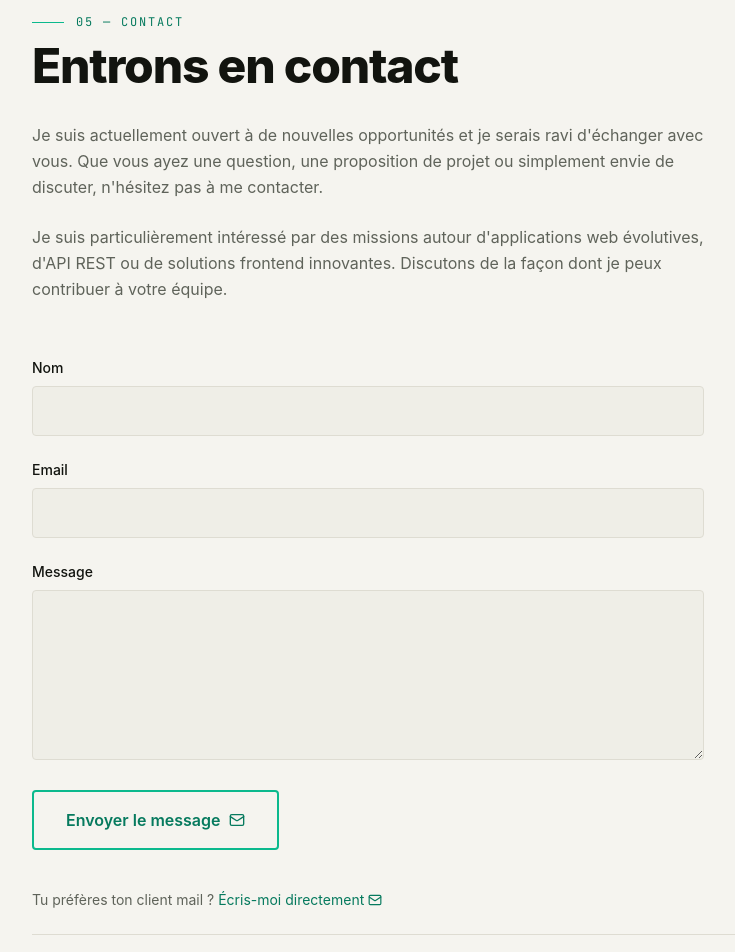
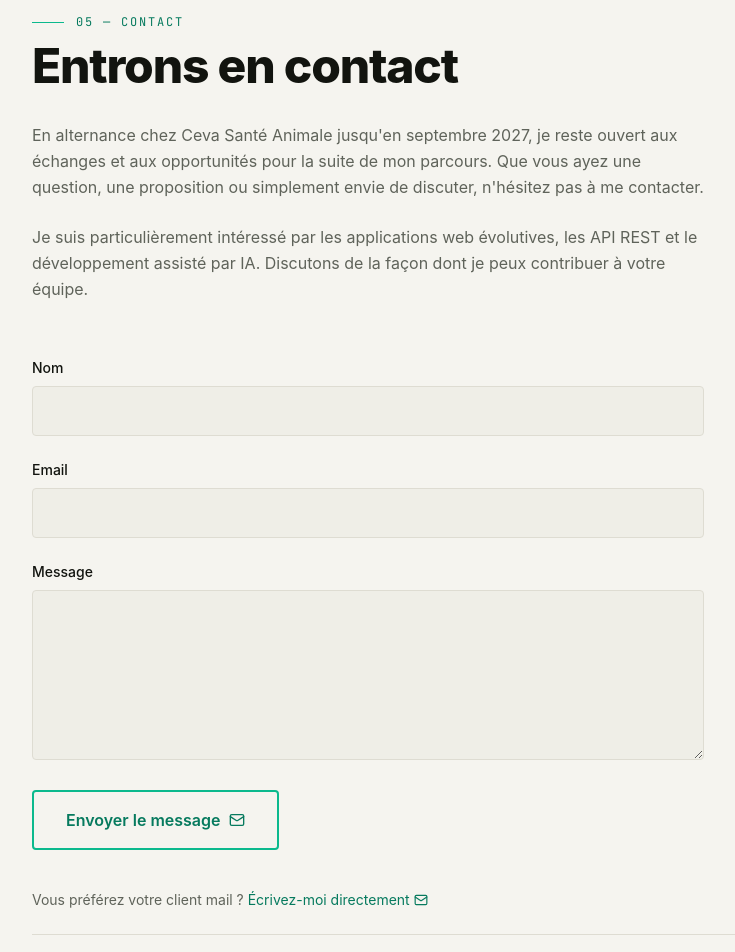
Before and after one commit to Periicles/portfolio, a Next.js app: page / in a window 1280 px wide. Shown: the part 3660-4612 px from the top of the page, without its empty margins (320-1055 px from the left). Built offline with nearby package versions, Linux system fonts and the light colour scheme.

Commit message:
fix(contact): vouvoyer le visiteur partout et actualiser la disponibilité
Le lien mail, les messages de succès et d'erreur du formulaire et la
validation passaient au tutoiement alors que le reste du site vouvoie.
Le texte d'introduction mentionne désormais l'alternance jusqu'en
septembre 2027.

```diff
--- a/app/actions/contact.ts
+++ b/app/actions/contact.ts
@@ -19,8 +19,8 @@ function buildFrom(name: string): string {
     return `${sanitizeDisplayName(name)} (via portfolio) <${FROM_ADDRESS}>`
 }
 const GENERIC_ERROR =
-    "L'envoi a échoué. Réessaie, ou écris-moi directement par email."
-const SUCCESS = 'Merci, ton message a bien été envoyé. Je te réponds vite.'
+    "L'envoi a échoué. Réessayez, ou écrivez-moi directement par email."
+const SUCCESS = 'Merci, votre message a bien été envoyé. Je vous réponds rapidement.'
 
 export type ContactState = {
     status: 'idle' | 'success' | 'error'
@@ -40,7 +40,7 @@ export async function sendContactMessage(
     if (!checkRateLimit(ip)) {
         return {
             status: 'error',
-            message: 'Trop de tentatives. Réessaie dans quelques minutes.',
+            message: 'Trop de tentatives. Réessayez dans quelques minutes.',
         }
     }
 
@@ -58,7 +58,7 @@ export async function sendContactMessage(
     if (!checkGlobalRateLimit()) {
         return {
             status: 'error',
-            message: 'Trop de messages en ce moment. Réessaie dans quelques minutes.',
+            message: 'Trop de messages en ce moment. Réessayez dans quelques minutes.',
         }
     }
 
--- a/app/components/Contact.tsx
+++ b/app/components/Contact.tsx
@@ -15,19 +15,19 @@ export default function Contact() {
 
             <div className="space-y-6">
                 <p className="text-muted leading-relaxed max-w-2xl">
-                    Je suis actuellement ouvert à de nouvelles opportunités et je serais ravi d&apos;échanger avec vous. Que vous ayez une question, une proposition de projet ou simplement envie de discuter, n&apos;hésitez pas à me contacter.
+                    En alternance chez Ceva Santé Animale jusqu&apos;en septembre 2027, je reste ouvert aux échanges et aux opportunités pour la suite de mon parcours. Que vous ayez une question, une proposition ou simplement envie de discuter, n&apos;hésitez pas à me contacter.
                 </p>
 
                 <p className="text-muted leading-relaxed max-w-2xl">
-                    Je suis particulièrement intéressé par des missions autour d&apos;applications web évolutives, d&apos;API REST ou de solutions frontend innovantes. Discutons de la façon dont je peux contribuer à votre équipe.
+                    Je suis particulièrement intéressé par les applications web évolutives, les API REST et le développement assisté par IA. Discutons de la façon dont je peux contribuer à votre équipe.
                 </p>
 
                 <div className="pt-8">
                     <ContactForm />
                     <p className="mt-4 text-sm text-muted">
-                        Tu préfères ton client mail ?{' '}
+                        Vous préférez votre client mail ?{' '}
                         <a href={`mailto:${site.email}`} className="inline-flex items-center gap-1 text-accent-strong hover:underline">
-                            Écris-moi directement
+                            Écrivez-moi directement
                             <Mail className="w-3.5 h-3.5" />
                         </a>
                     </p>
--- a/app/lib/contact-validation.ts
+++ b/app/lib/contact-validation.ts
@@ -46,7 +46,7 @@ export function validateContactForm(raw: {
     const message = asTrimmed(raw.message)
 
     if (name.length < 2 || name.length > 100) {
-        return { ok: false, error: "Merci d'indiquer ton nom (2 à 100 caractères)." }
+        return { ok: false, error: "Merci d'indiquer votre nom (2 à 100 caractères)." }
     }
     if (email.length > 254 || !EMAIL_RE.test(email)) {
         return { ok: false, error: "Merci d'indiquer une adresse email valide." }
```
